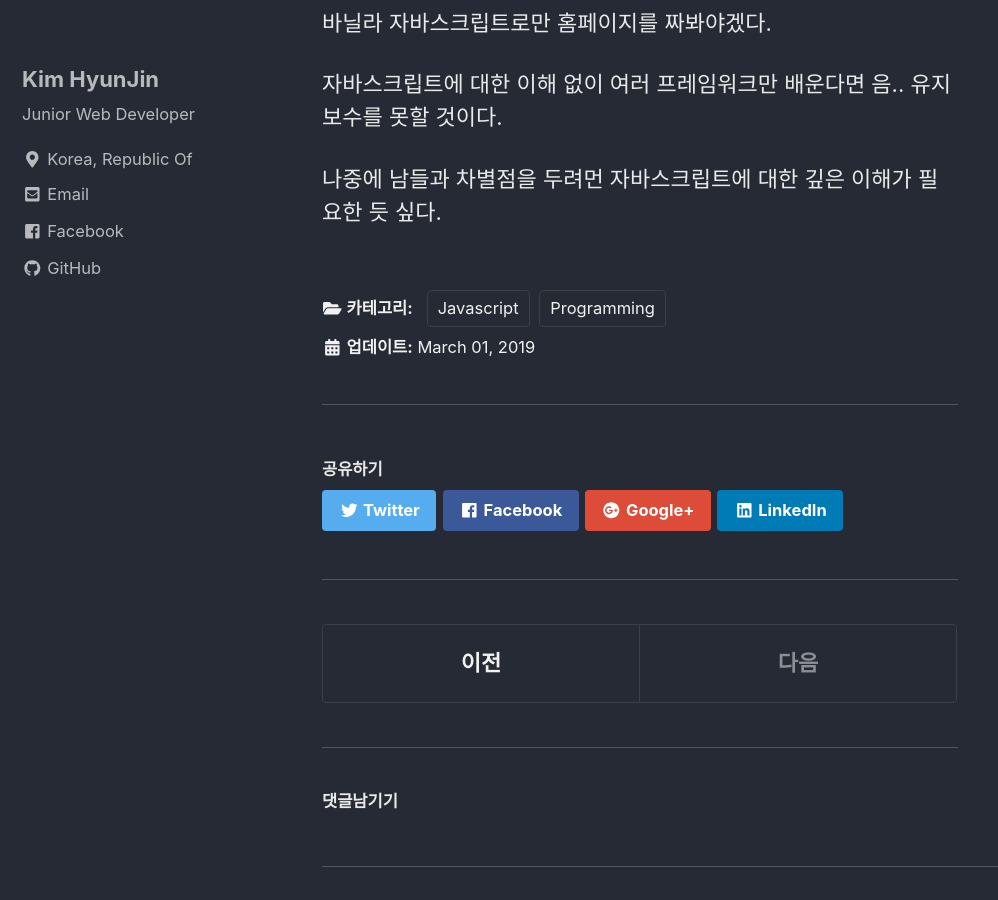
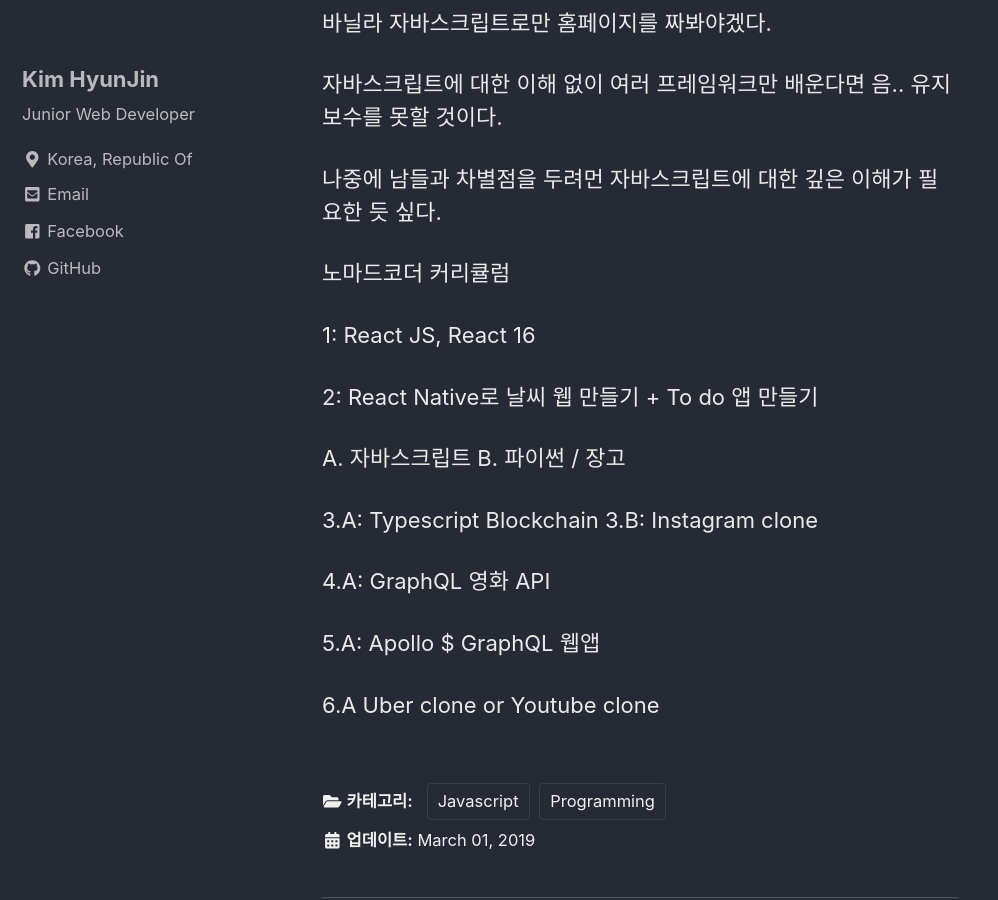
Before and after one commit to DeveloperKHJ/DeveloperKHJ.github.io, a Jekyll site: the page built from _posts/2019-03-01-Test-for-git.md, in a window 1280 px wide and 900 px high, scrolled down 317 px. Shown: the whole window, without its empty margins (0-998 px from the left). Built offline with Jekyll 4.4.1, drawn with Linux system fonts in a browser that asks for light colours; cached includes are drawn as plain includes; nearby versions of some CDN libraries; comment, search, counter and statistics services are not loaded.

Commit message:
post update

```diff
--- a/_posts/2019-03-01-Test-for-git.md
+++ b/_posts/2019-03-01-Test-for-git.md
@@ -13,3 +13,19 @@
 자바스크립트에 대한 이해 없이 여러 프레임워크만 배운다면 음.. 유지보수를 못할 것이다.
 
 나중에 남들과 차별점을 두려먼 자바스크립트에 대한 깊은 이해가 필요한 듯 싶다.
+
+노마드코더 커리큘럼
+
+1: React JS, React 16
+
+2: React Native로 날씨 웹 만들기 + To do 앱 만들기
+
+A. 자바스크립트                                 B. 파이썬 / 장고
+
+3.A: Typescript Blockchain                   3.B: Instagram clone
+
+4.A: GraphQL 영화 API
+
+5.A: Apollo $ GraphQL 웹앱
+
+6.A Uber clone or Youtube clone
```
